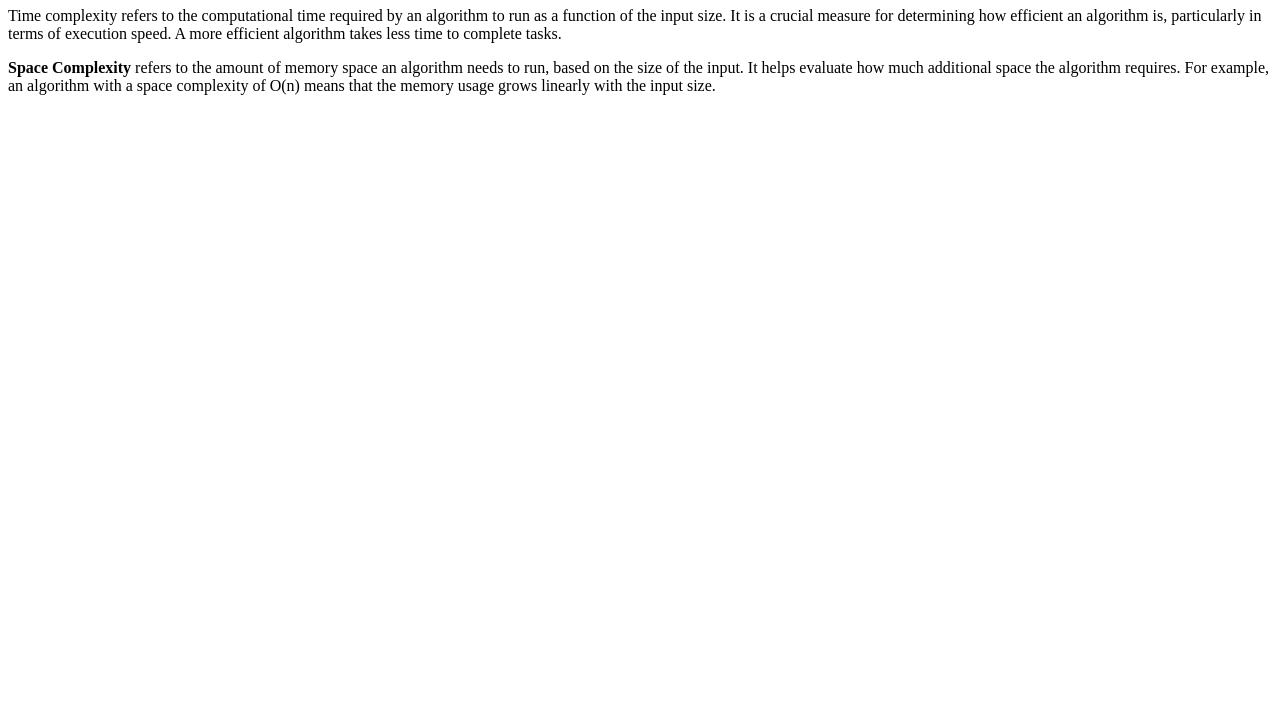
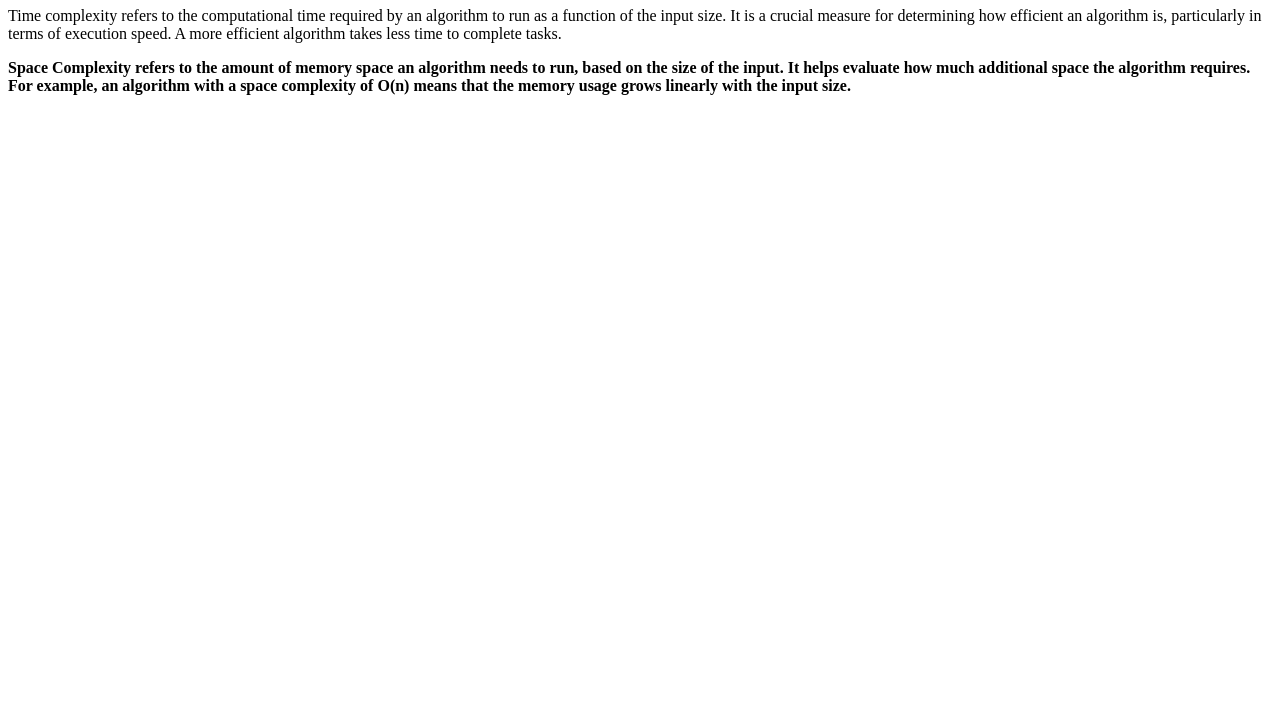
Before and after one commit to acciojob/time-and-space-complexity-monika2899, a website: page main.html in a window 1280 px wide. Shown: the part 73-800 px from the top of the page. Drawn offline with Linux system fonts and the light colour scheme.

Commit message:
created a submission

```diff
--- a/main.html
+++ b/main.html
@@ -15,7 +15,7 @@
     </p>
 
     <p>
-        <b>Space Complexity</b> refers to the amount of memory space an algorithm needs to run, based on the size of the input. It helps evaluate how much additional space the algorithm requires. For example, an algorithm with a space complexity of O(n) means that the memory usage grows linearly with the input size.
+        <b>Space Complexity refers to the amount of memory space an algorithm needs to run, based on the size of the input. It helps evaluate how much additional space the algorithm requires. For example, an algorithm with a space complexity of O(n) means that the memory usage grows linearly with the input size.</b>
     </p>
     <script type="text/javascript" src="./script.js">
 </script>
```
